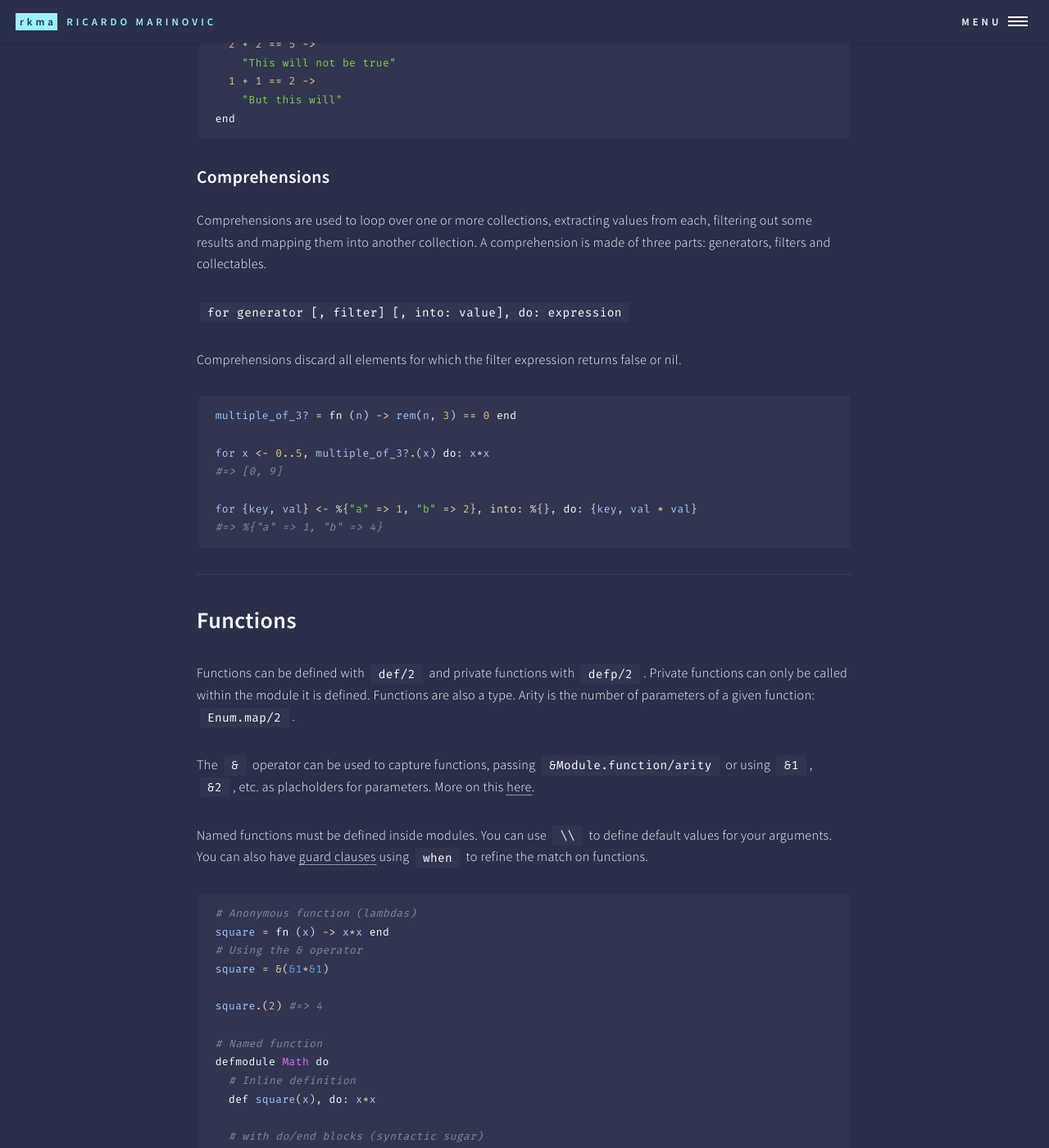
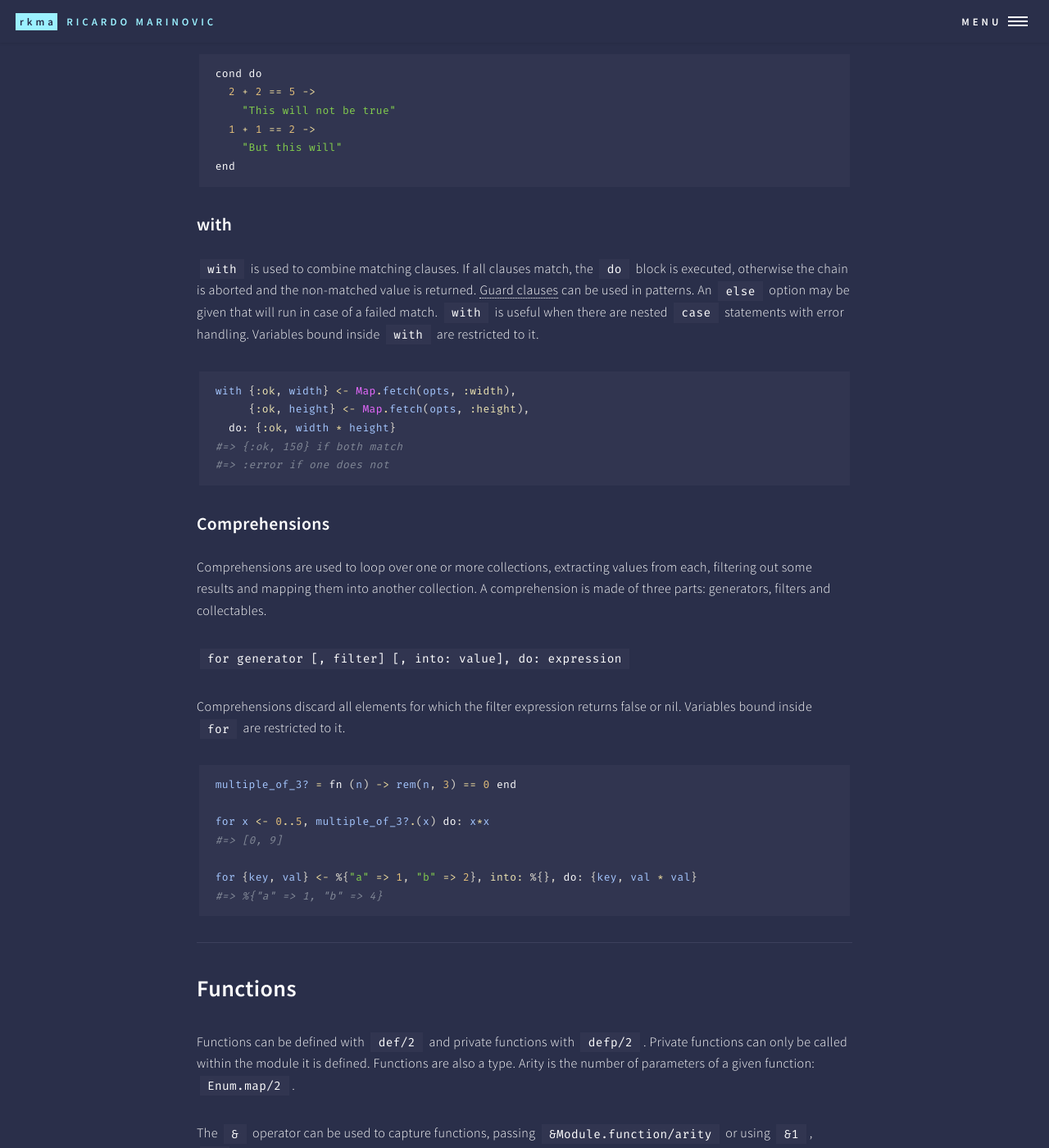
Before and after one commit to ricmarinovic/ricmarinovic.github.io, a Jekyll site: the page built from elixir/_posts/2016-11-15-syntax.md, in a window 1280 px wide and 1400 px high, scrolled down 9238 px. Shown: the whole window at 82% size. Built offline with Jekyll 4.4.1, drawn with Linux system fonts in a browser that asks for light colours; comment, search, counter and statistics services are not loaded; some of the changed text lies outside the part shown.

Commit message:
Edit post: elixir syntax
Add `with` control flow

````diff
--- a/elixir/_posts/2016-11-15-syntax.md
+++ b/elixir/_posts/2016-11-15-syntax.md
@@ -79,6 +79,8 @@ Tuples are stored contiguously in memory: getting the tuple size or accessing an
 # Kernel functions for working with tuples
 elem/2, put_elem/3, tuple_size/1
 ```
+
+**Records** are tuples where the first element is an atom, they are related to Erlang records.
 
 ### List
 
@@ -323,13 +325,25 @@ cond do
 end
 ```
 
+### with
+
+`with` is used to combine matching clauses. If all clauses match, the `do` block is executed, otherwise the chain is aborted and the non-matched value is returned. [Guard clauses](#guard-clauses) can be used in patterns. An `else` option may be given that will run in case of a failed match. `with` is useful when there are nested `case` statements with error handling. Variables bound inside `with` are restricted to it.
+
+```elixir
+with {:ok, width} <- Map.fetch(opts, :width),
+     {:ok, height} <- Map.fetch(opts, :height),
+  do: {:ok, width * height}
+#=> {:ok, 150} if both match
+#=> :error if one does not
+```
+
 ### Comprehensions
 
 Comprehensions are used to loop over one or more collections, extracting values from each, filtering out some results and mapping them into another collection. A comprehension is made of three parts: generators, filters and collectables.
 
 `for generator [, filter] [, into: value], do: expression`
 
-Comprehensions discard all elements for which the filter expression returns false or nil.
+Comprehensions discard all elements for which the filter expression returns false or nil. Variables bound inside `for` are restricted to it.
 
 ```elixir
 multiple_of_3? = fn (n) -> rem(n, 3) == 0 end
````
